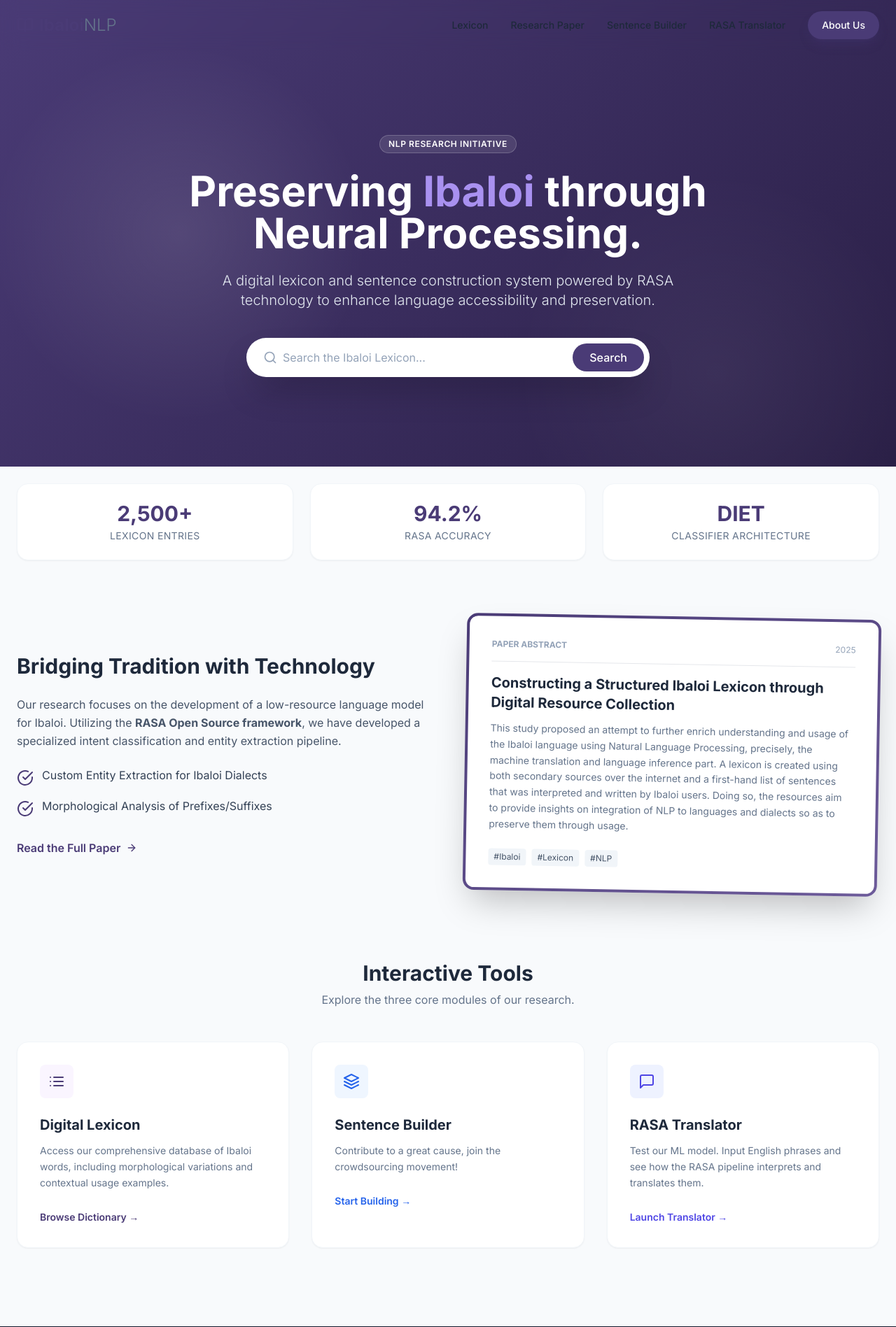
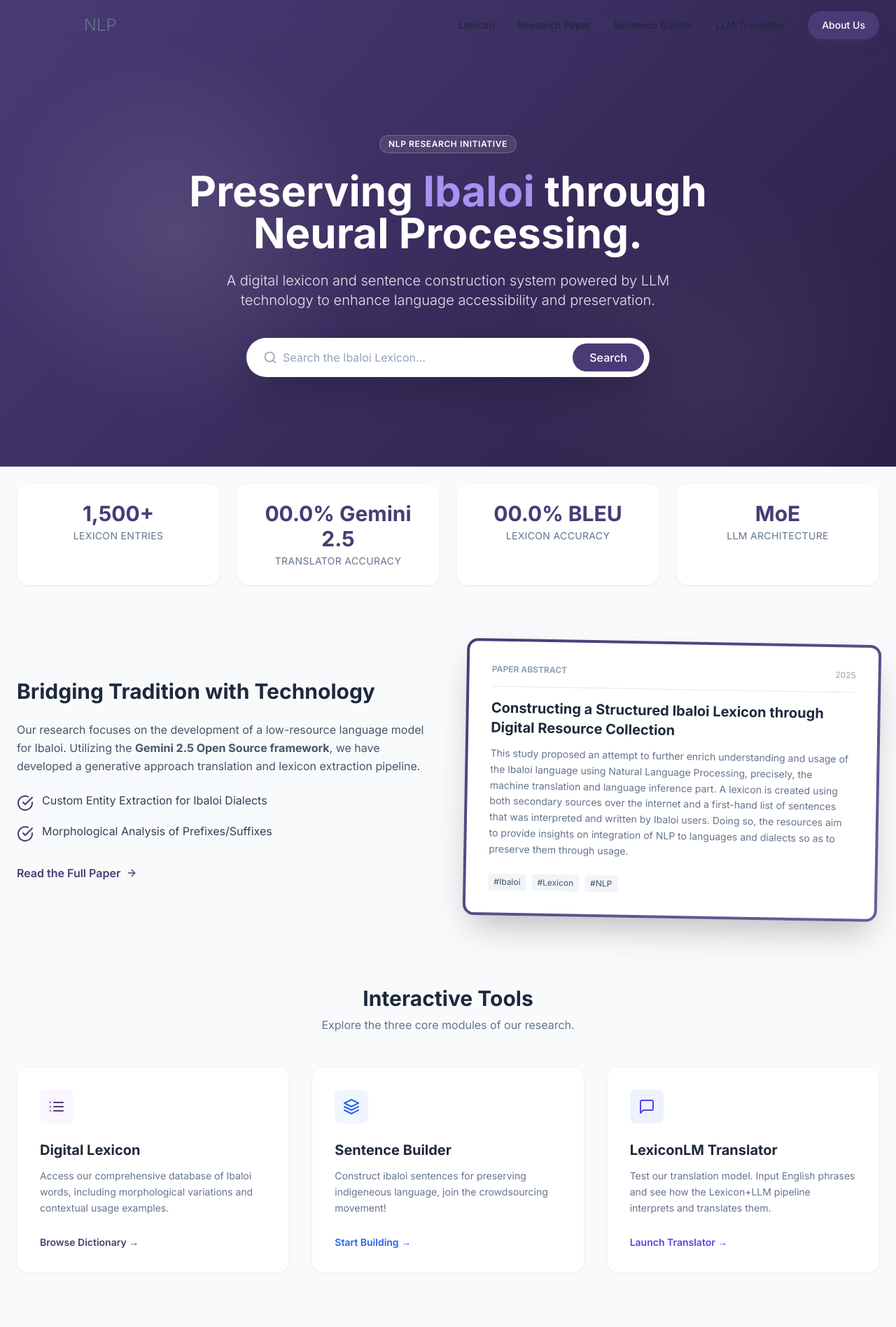
Before and after one commit to nlp-mors3/Morse_RASA, a Flask app: page / in a window 1280 px wide. Shown: the top 1897 px of the page at 70% size. Run offline with Flask 3, Linux system fonts and the light colour scheme; some libraries are stand-ins or nearby versions.

Commit message:
push me baby one more time
xymond told me to push eh

```diff
--- a/templates/builder.html
+++ b/templates/builder.html
@@ -16,7 +16,7 @@
     <div id="navbar"></div>
 
     <!-- Main Wrapper -->
-    <main class="container mx-auto px-4 pt-32 pb-12 flex justify-center">
+    <main class="container mx-auto px-4 pt-20 pb-12 flex justify-center">
 
       <!-- Single Centered Card -->
       <div class="bg-white rounded-2xl shadow-xl border border-slate-100 p-8 max-w-3xl w-full">
--- a/templates/index.html
+++ b/templates/index.html
@@ -39,7 +39,7 @@
                 <a href="/lexicon-browse" class="hover:text-primary transition-colors">Lexicon</a>
                 <a href="#research" class="hover:text-primary transition-colors">Research Paper</a>
                 <a href="/builder" class="hover:text-primary transition-colors">Sentence Builder</a>
-                <a href="/rasa-translator" class="hover:text-primary transition-colors">RASA Translator</a>
+                <a href="/rasa-translator" class="hover:text-primary transition-colors">LLM Translator</a>
                 <a href="#about" class="px-5 py-2.5 bg-primary text-white rounded-full hover:bg-secondary transition-colors shadow-lg shadow-primary/30">About Us</a>
             </div>
 
@@ -52,7 +52,7 @@
             <a href="/lexicon-browse">Lexicon</a>
             <a href="#research">Research Paper</a>
             <a href="/builder">Sentence Builder</a>
-            <a href="https://ibaloi-webapp.vercel.app/">RASA Translator</a>
+            <a href="/rasa-translator">LLM Translator</a>
             <a href="#about">About Us</a>
         </div>
     </nav>
@@ -67,7 +67,7 @@
                 Neural Processing.
             </h1>
             <p class="text-lg md:text-xl text-slate-200 max-w-2xl mx-auto mb-10 fade-in delay-200 font-light">
-                A digital lexicon and sentence construction system powered by RASA technology to enhance language accessibility and preservation.
+                A digital lexicon and sentence construction system powered by LLM technology to enhance language accessibility and preservation.
             </p>
 
             <div class="max-w-xl mx-auto bg-white p-2 rounded-full shadow-2xl flex items-center gap-2 fade-in delay-300 transform transition-transform hover:scale-[1.02]">
@@ -84,18 +84,22 @@
     <section id="table"></section>
     <main class="container mx-auto px-6 py-16 -mt-10 relative z-20">
 
-        <div class="grid grid-cols-1 md:grid-cols-3 gap-6 mb-20">
+        <div class="grid grid-cols-1 md:grid-cols-4 gap-6 mb-20">
             <div class="bg-white p-6 rounded-2xl shadow-sm border border-slate-100 text-center hover:shadow-md transition-all">
-                <h3 class="text-3xl font-bold text-primary mb-1">2,500+</h3>
+                <h3 class="text-3xl font-bold text-primary mb-1">1,500+</h3>
                 <p class="text-sm text-slate-500 uppercase tracking-wide">Lexicon Entries</p>
             </div>
             <div class="bg-white p-6 rounded-2xl shadow-sm border border-slate-100 text-center hover:shadow-md transition-all">
-                <h3 class="text-3xl font-bold text-primary mb-1">94.2%</h3>
-                <p class="text-sm text-slate-500 uppercase tracking-wide">RASA Accuracy</p>
+                <h3 class="text-3xl font-bold text-primary mb-1">00.0% Gemini 2.5</h3>
+                <p class="text-sm text-slate-500 uppercase tracking-wide">Translator Accuracy</p>
             </div>
             <div class="bg-white p-6 rounded-2xl shadow-sm border border-slate-100 text-center hover:shadow-md transition-all">
-                <h3 class="text-3xl font-bold text-primary mb-1">DIET</h3>
-                <p class="text-sm text-slate-500 uppercase tracking-wide">Classifier Architecture</p>
+                <h3 class="text-3xl font-bold text-primary mb-1">00.0% BLEU</h3>
+                <p class="text-sm text-slate-500 uppercase tracking-wide">Lexicon Accuracy</p>
+            </div>
+            <div class="bg-white p-6 rounded-2xl shadow-sm border border-slate-100 text-center hover:shadow-md transition-all">
+                <h3 class="text-3xl font-bold text-primary mb-1">MoE</h3>
+                <p class="text-sm text-slate-500 uppercase tracking-wide">LLM Architecture</p>
             </div>
         </div>
 
@@ -104,7 +108,7 @@
                 <div class="w-full md:w-1/2">
                     <h2 class="text-3xl font-bold text-slate-800 mb-6">Bridging Tradition with Technology</h2>
                     <p class="text-slate-600 mb-6 leading-relaxed">
-                        Our research focuses on the development of a low-resource language model for Ibaloi. Utilizing the <strong>RASA Open Source framework</strong>, we have developed a specialized intent classification and entity extraction pipeline.
+                        Our research focuses on the development of a low-resource language model for Ibaloi. Utilizing the <strong>Gemini 2.5 Open Source framework</strong>, we have developed a generative approach translation and lexicon extraction pipeline.
                     </p>
                     <ul class="space-y-4 mb-8">
                         <li class="flex items-start gap-3">
@@ -168,7 +172,7 @@
                     </div>
                     <h3 class="text-xl font-bold text-slate-800 mb-3">Sentence Builder</h3>
                     <p class="text-slate-500 text-sm leading-relaxed mb-6">
-                        Contribute to a great cause, join the crowdsourcing movement!
+                        Construct ibaloi sentences for preserving indigeneous language, join the crowdsourcing movement!
                     </p>
                     <span class="text-sm font-semibold text-blue-600 group-hover:translate-x-1 transition-transform inline-block">Start Building &rarr;</span>
                 </a>
@@ -177,9 +181,9 @@
                     <div class="w-12 h-12 bg-indigo-50 rounded-lg flex items-center justify-center text-indigo-600 mb-6 group-hover:bg-indigo-600 group-hover:text-white transition-colors">
                         <i data-feather="message-square"></i>
                     </div>
-                    <h3 class="text-xl font-bold text-slate-800 mb-3">RASA Translator</h3>
+                    <h3 class="text-xl font-bold text-slate-800 mb-3">LexiconLM Translator</h3>
                     <p class="text-slate-500 text-sm leading-relaxed mb-6">
-                        Test our ML model. Input English phrases and see how the RASA pipeline interprets and translates them.
+                        Test our translation model. Input English phrases and see how the Lexicon+LLM pipeline interprets and translates them.
                     </p>
                     <span class="text-sm font-semibold text-indigo-600 group-hover:translate-x-1 transition-transform inline-block">Launch Translator &rarr;</span>
                 </a>
--- a/templates/translation.html
+++ b/templates/translation.html
@@ -74,7 +74,7 @@
 
     <div id="navbar"></div>
 
-    <main class="container mx-auto px-4 pt-32 max-w-6xl">
+    <main class="container mx-auto px-4 pt-18 max-w-5xl">
 
         <!-- Header -->
         <div class="text-center mb-10">
@@ -408,7 +408,6 @@
 
     </script>
 
-    <script src="{{ url_for('static', filename='rasaScript.js') }}"></script>
 
 </body>
 </html>
```
Also changed, not shown: nlp_lib/gen_lex.py (+32 -8 lines), templates/navbar.html (+5 -5 lines), templates/research.html (+2 -28 lines).
